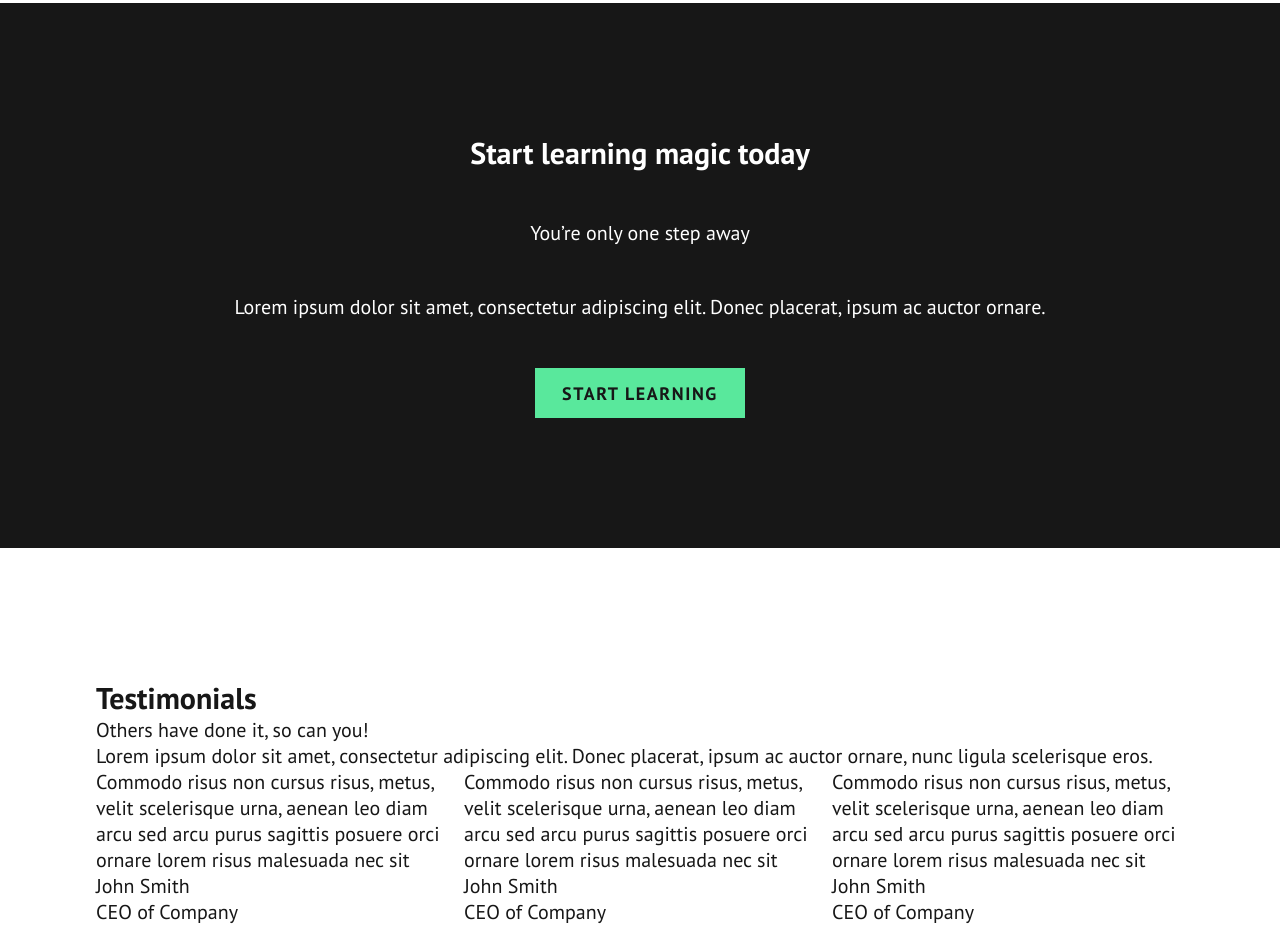
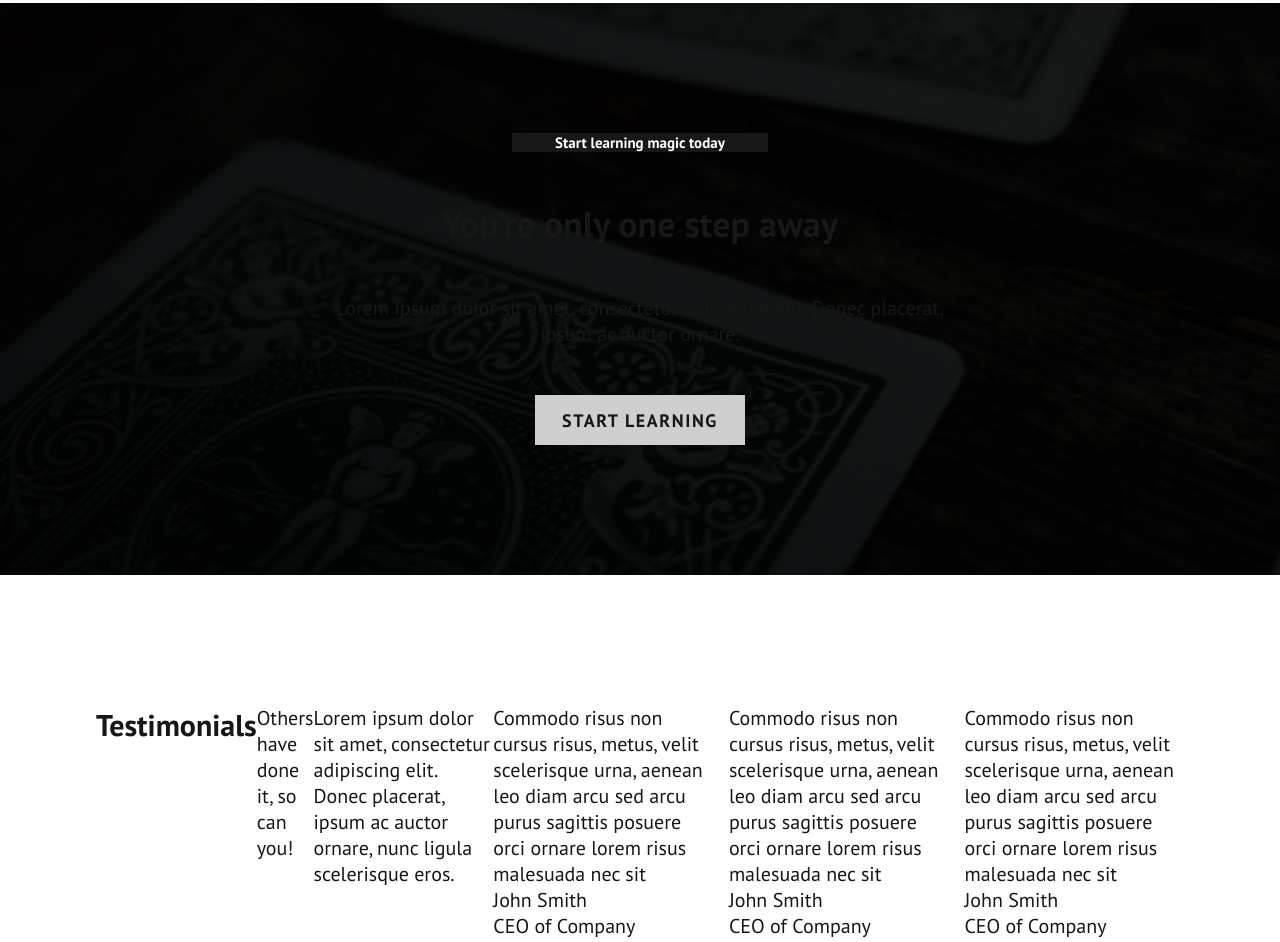
Before and after one commit to omidhldn/temp, a plain HTML site: page 01-start here/index.html in a window 1280 px wide. Shown: the part 2001-2943 px from the top of the page. Drawn offline with Linux system fonts and the light colour scheme.

Commit message:
cta-learning finished

```diff
--- a/01-start here/index.html
+++ b/01-start here/index.html
@@ -109,8 +109,8 @@
     <section class="bg-dark cta cta-learning">
       <div class="container flow-content flow-content--large">
         <h2 class="section-title">Start learning magic today</h2>
-        <p>You’re only one step away</p>
-        <p>Lorem ipsum dolor sit amet, consectetur adipiscing elit. Donec placerat, ipsum ac auctor
+        <p class="first-p">You’re only one step away</p>
+        <p class="second-p">Lorem ipsum dolor sit amet, consectetur adipiscing elit. Donec placerat, ipsum ac auctor
           ornare.</p>
         <a href="#" class="btn">Start Learning</a>
       </div> <!-- /container -->
--- a/01-start here/style.css
+++ b/01-start here/style.css
@@ -249,8 +249,43 @@ section {
 
 .cta-learning {
   /* background: url('assets/cta-bg-1.jpg') contain; */
-  background-size: contain, contain;
-  background-image: url('assets/cta-bg-1.jpg'), linear-gradient(var(--clr-accent-400));
+  /* background-image: url('assets/cta-bg-1.jpg'), linear-gradient(var(--clr-accent-400)); */
+  /* background-image: linear-gradient(var(--clr-accent-400) 100%), url('assets/cta-bg-1.jpg'); */
+  background-image: linear-gradient(#00986a99 100%), url('assets/cta-bg-1.jpg');
+  background-size: cover, cover;
 }
 
+.cta-learning .container {
+  margin:auto;
+  display:flex;
+  flex-direction: column;
+  /* justify-content: center; */
+  align-items:center;
+}
+
+.cta-learning .section-title {
+  background-color: var(--clr-neutral-900);
+  font-size: var(--fs-300);
+  width:20vw;
+}
+
+.cta-learning .first-p {
+  color: var(--clr-neutral-900);
+  font-weight: var(--fw-700);
+  font-size: var(--fs-700)
+}
+
+.cta-learning .second-p{
+  color: var(--clr-neutral-900);
+  width: 50vw;
+}
+
+.cta-learning .btn {
+  color: var(--clr-neutral-900);
+  background-color: var(--clr-neutral-300);
+}
+
+.testimonials .container {
+  display: flex;
+}
 /* .  */
```
